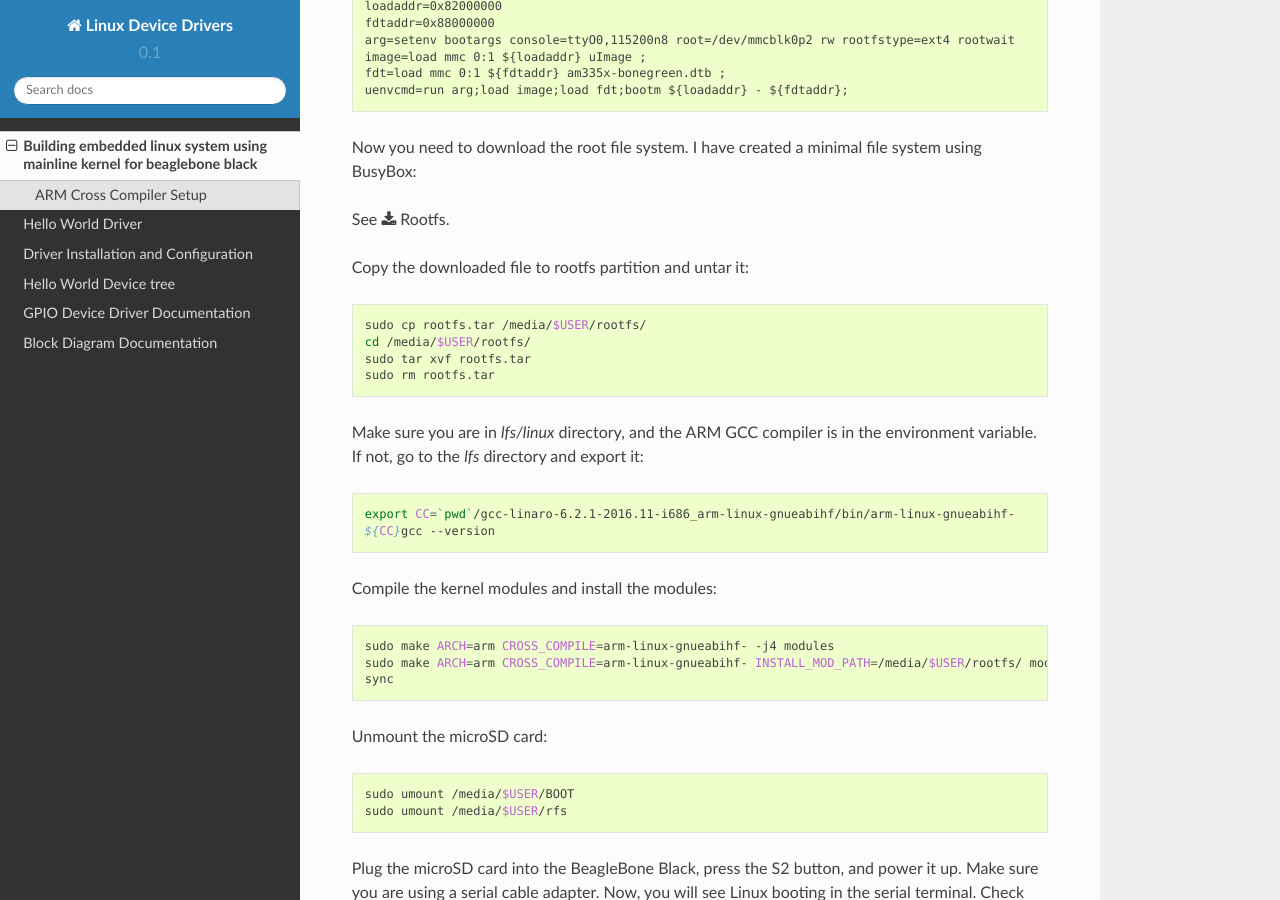
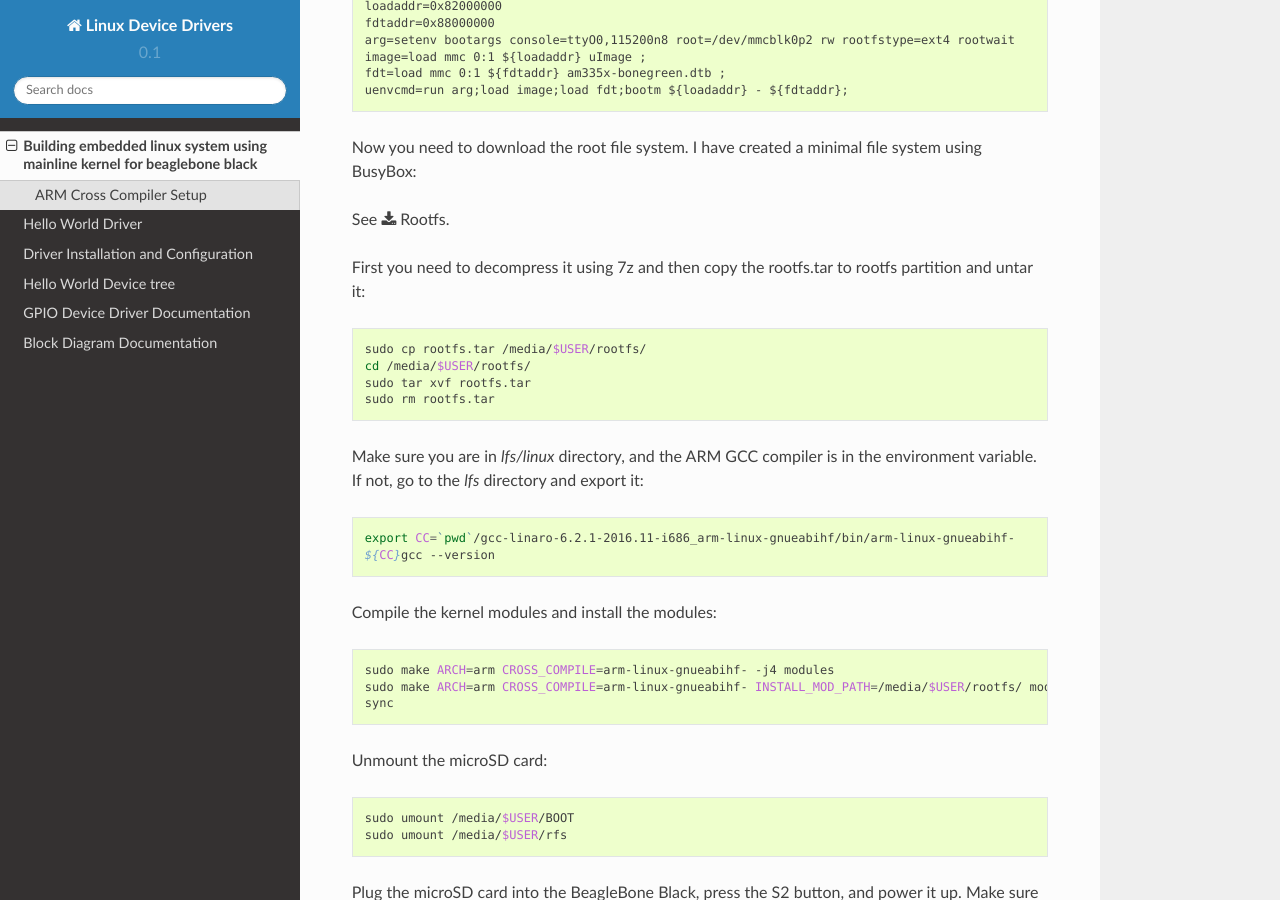
Before and after one commit to abhilashsagar/linuxdd, a Sphinx documentation site: the page built from doc/kernel_build.rst, in a window 1280 px wide and 900 px high, scrolled down 2390 px. Built offline with Sphinx 7.4.7 and the Read the Docs theme 2.0.0, drawn with Linux system fonts in a browser that asks for light colours.

Commit message:
Update kernel_build.rst

```diff
--- a/doc/kernel_build.rst
+++ b/doc/kernel_build.rst
@@ -114,7 +114,7 @@ Now you need to download the root file system. I have created a minimal file sys
 See :download:`Rootfs <rootfs.7z>`.
 
 
-Copy the downloaded file to rootfs partition and untar it:
+First you need to decompress it using 7z and then copy the rootfs.tar to rootfs partition and untar it:
 
 .. code-block:: bash
 
```
